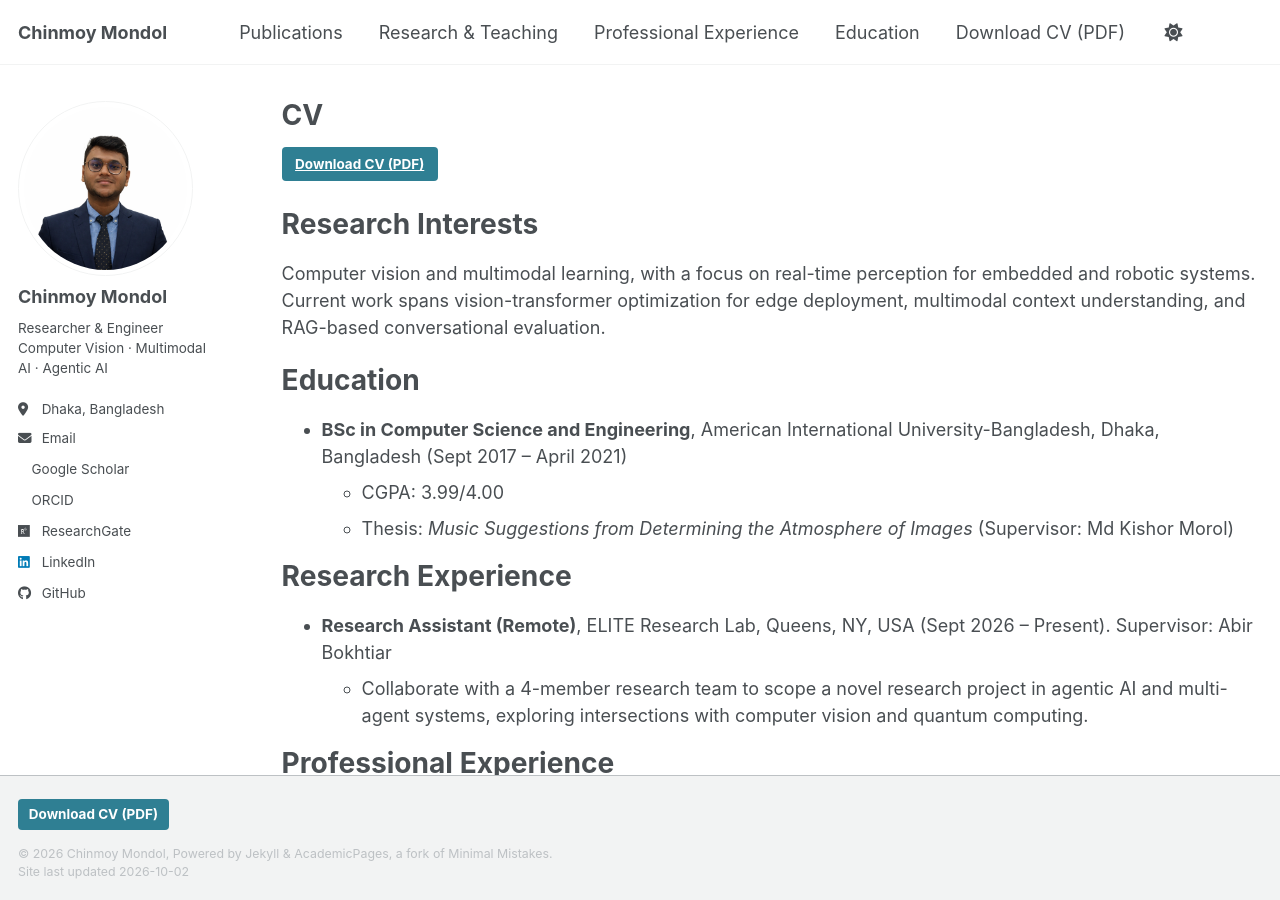
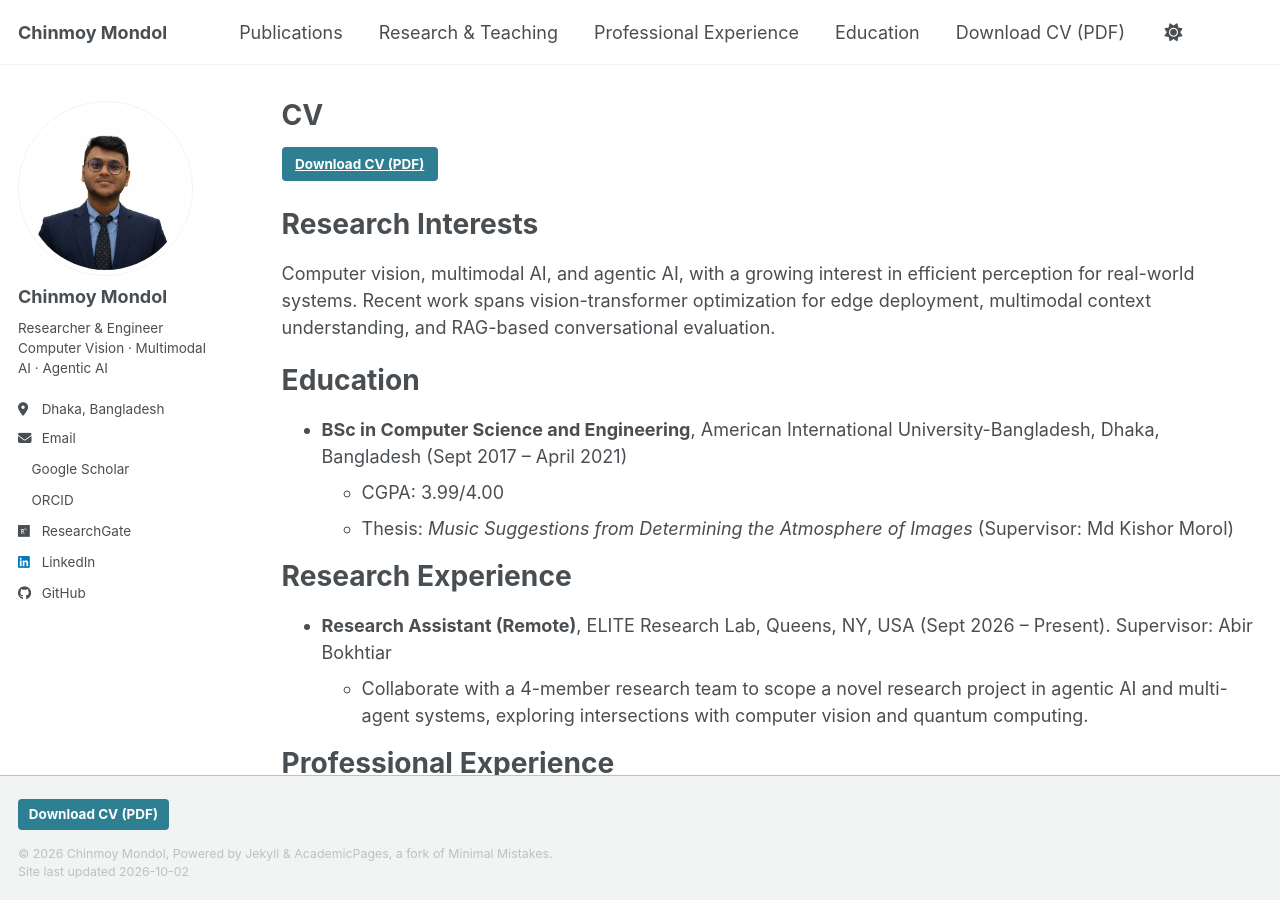
Before and after one commit to chinmoy-mondol/chinmoy-mondol.github.io, a Jekyll site: the page built from _pages/cv.md, in a window 1280 px wide and 900 px high. Built offline with Jekyll 4.4.1, drawn with Linux system fonts in a browser that asks for light colours; a style sheet for code colours, icons or effects is not loaded.

Commit message:
Replace CV with updated version
Co-Authored-By: Claude Opus 5.5 <noreply@anthropic.com>

```diff
--- a/_pages/cv.md
+++ b/_pages/cv.md
@@ -13,7 +13,7 @@ redirect_from:
 
 Research Interests
 ======
-Computer vision and multimodal learning, with a focus on real-time perception for embedded and robotic systems. Current work spans vision-transformer optimization for edge deployment, multimodal context understanding, and RAG-based conversational evaluation.
+Computer vision, multimodal AI, and agentic AI, with a growing interest in efficient perception for real-world systems. Recent work spans vision-transformer optimization for edge deployment, multimodal context understanding, and RAG-based conversational evaluation.
 
 Education
 ======
```
Also changed, not shown: 1 other file.
